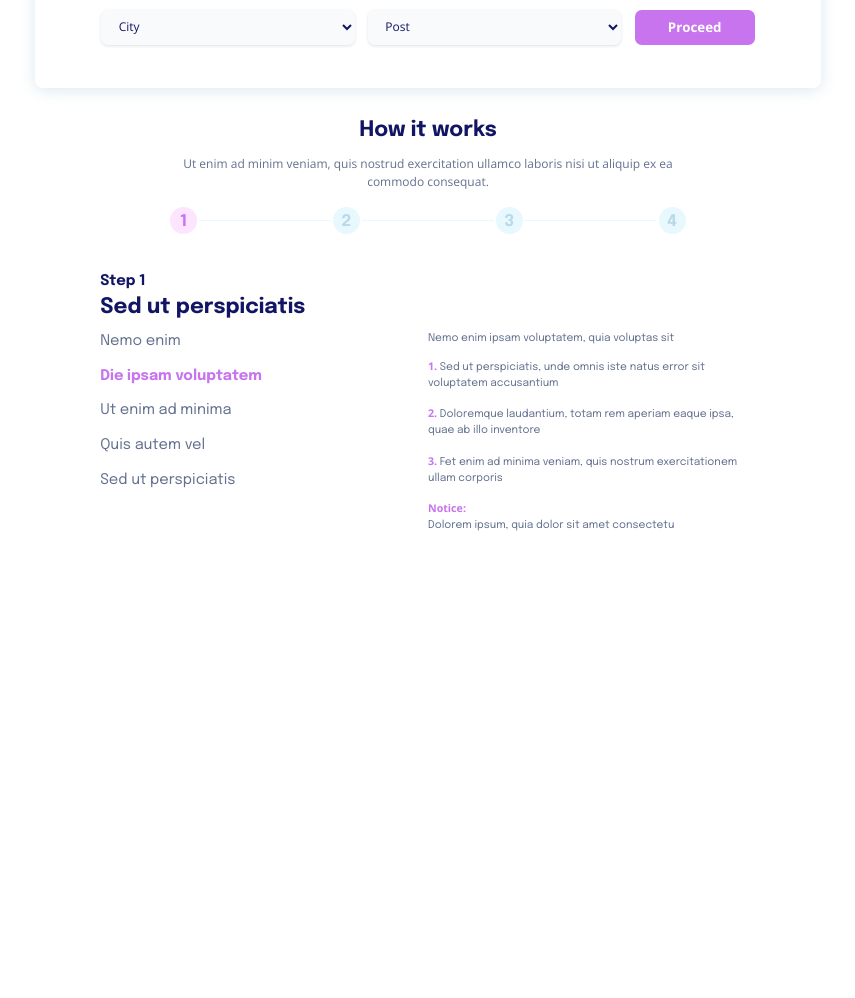
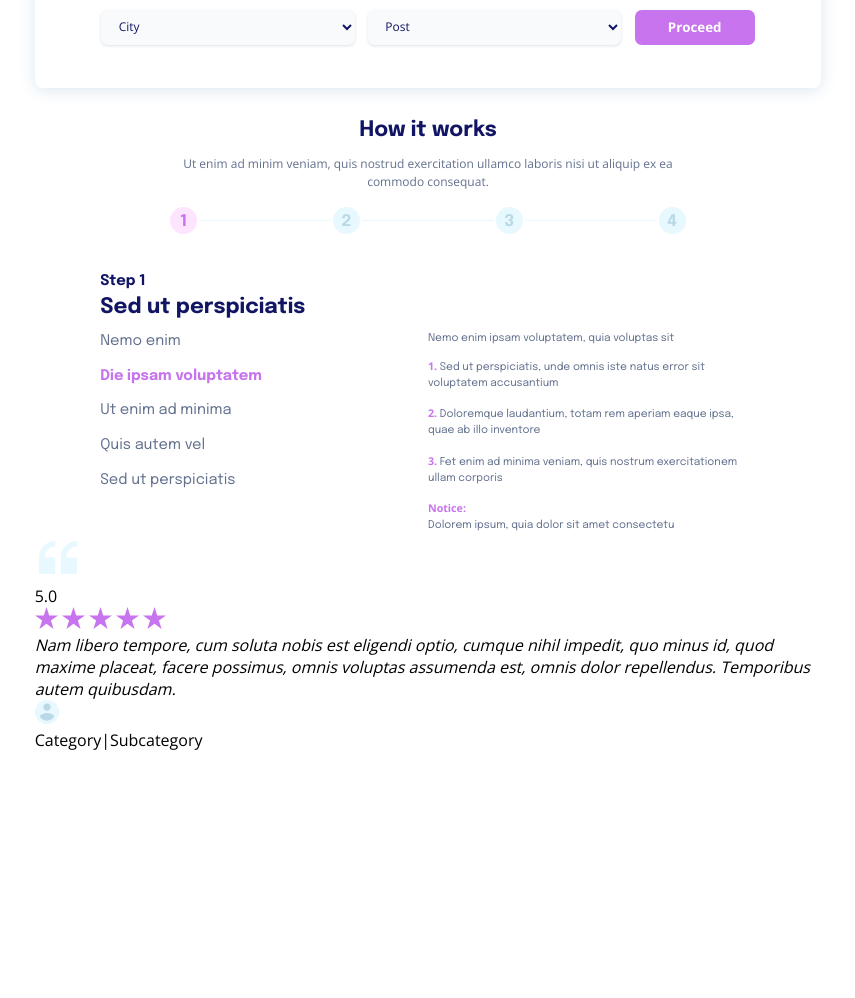
Before and after one commit to miamariia/Test_Project, a plain HTML site: page index.html in a window 1280 px wide. Shown: the part 1247-2245 px from the top of the page, without its empty margins (212-1067 px from the left). Before the commit the page ends 2028 px from the top, so only its background shows below. Drawn offline with nearby package versions, Linux system fonts and the light colour scheme.

Commit message:
structured 5th section

```diff
--- a/gulpfile.js
+++ b/gulpfile.js
@@ -13,7 +13,7 @@ gulp.task('server', function() {
             baseDir: "./"
         }
     });
-
+    gulp.watch("./js/*.js").on('change', browserSync.reload);
     gulp.watch("./*.html").on('change', browserSync.reload);
 });
 
--- a/index.html
+++ b/index.html
@@ -261,6 +261,46 @@
                 </div>
 
             </section>
+
+            <section class="reviews">
+                <div class="container reviews__container">
+                    <div class="reviews__title"></div>
+                    <div class="reviews__text"></div>
+
+                    <div class="reviews__slider">
+                        <div class="reviews__slides">
+                            <div class="reviews__slides__header">
+                                <div class="reviews__slides__img">
+                                    <img src="./image/icon/quote.svg" alt="">
+                                </div>
+                                <div class="reviews__slides__stars">
+                                    <div class="text">5.0</div>
+                                    <img src="./image/icon/Star 2.svg" alt="" class="star">
+                                    <img src="./image/icon/Star 2.svg" alt="" class="star">
+                                    <img src="./image/icon/Star 2.svg" alt="" class="star">
+                                    <img src="./image/icon/Star 2.svg" alt="" class="star">
+                                    <img src="./image/icon/Star 2.svg" alt="" class="star">
+                                </div>
+                            </div>
+                            <div class="reviews__slides__main">
+                                <i>Nam libero tempore, cum soluta nobis est
+                                     eligendi optio, cumque nihil impedit,
+                                     quo minus id, quod maxime placeat,
+                                     facere possimus, omnis voluptas assumenda
+                                     est, omnis dolor repellendus. Temporibus
+                                     autem quibusdam.</i>
+                            </div>
+                            <div class="reviews__slides__footer">
+                                <div class="reviews__avatar">
+                                    <div class="reviews__avatar__img"><img src="./image/icon/user.svg" alt=""></div>
+                                    <div class="reviews__avatar__name">Category|Subcategory</div>
+                                </div>
+                            </div>
+
+                        </div>
+                    </div>
+                </div>
+            </section>
         </div>
 
         <footer class="footer">
```
Also changed, not shown: image/icon/Star 2.svg (added), image/icon/quote.svg (added), image/icon/user.svg (added).
